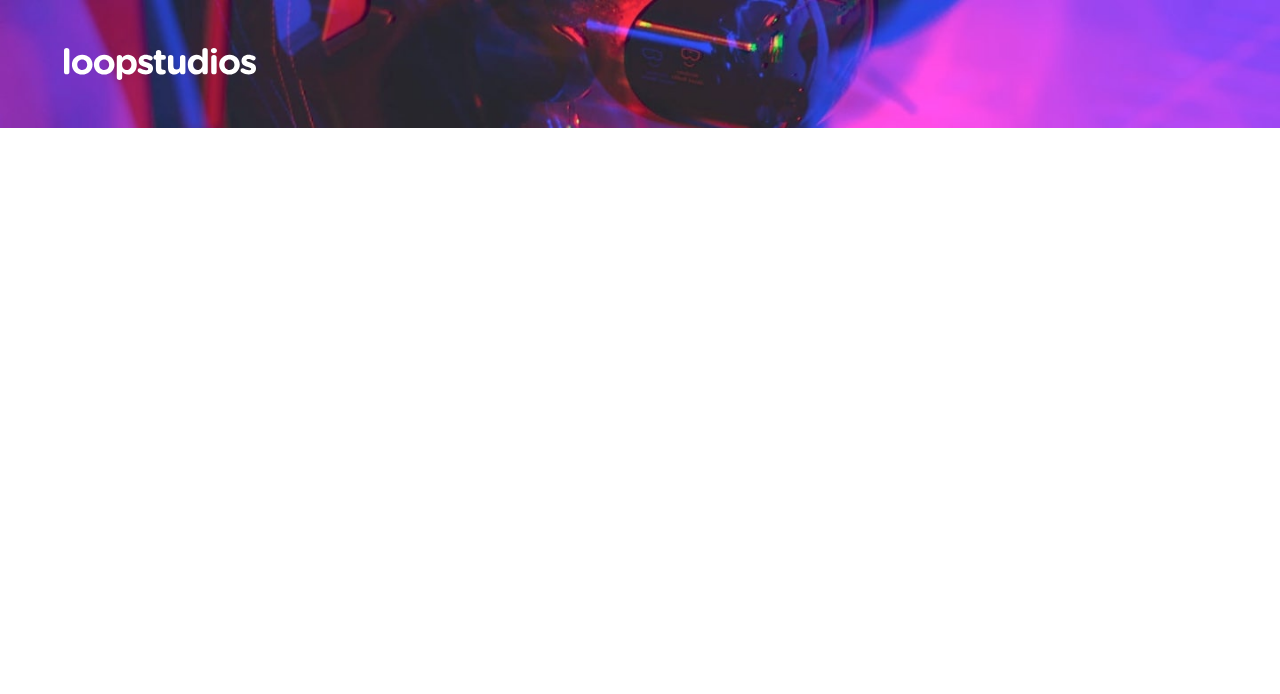
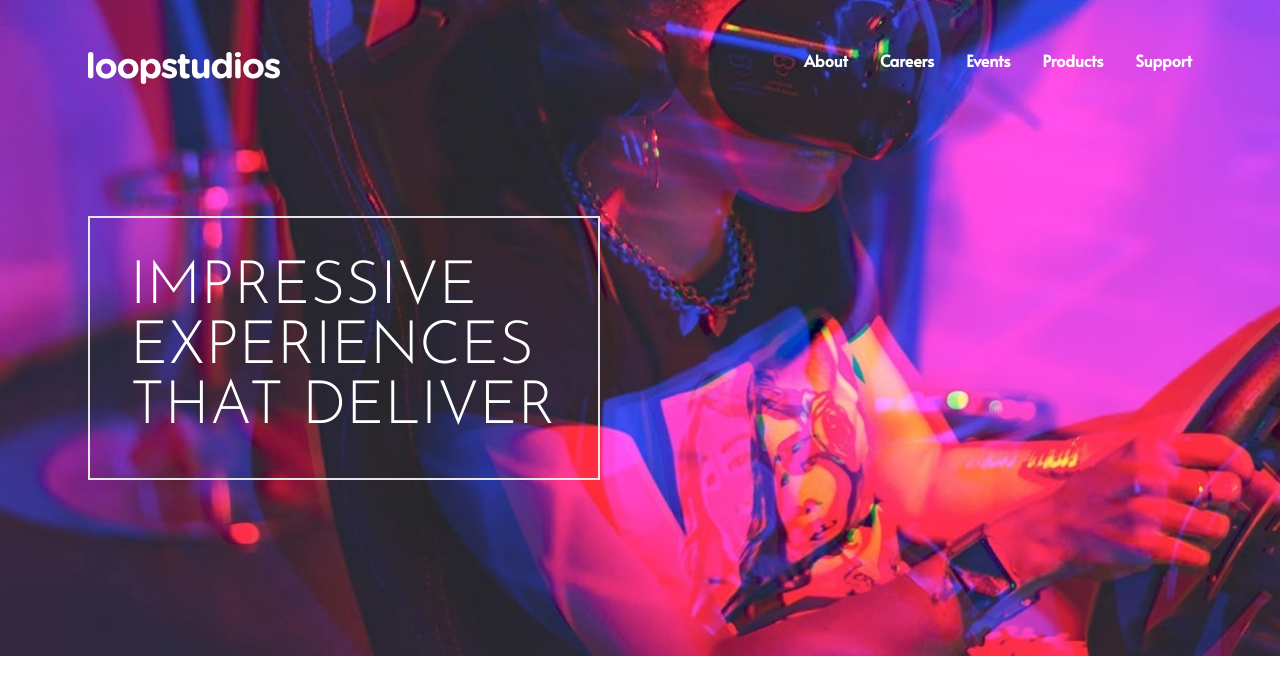
Before and after one commit to EddieO23/loopStudios-tailwindCSS, a website: page index.html in a window 1280 px wide. Drawn offline with Linux system fonts and the light colour scheme.

Commit message:
finished hero section with desktop nav bar

```diff
--- a/index.html
+++ b/index.html
@@ -24,10 +24,50 @@
 <!-- Hero section -->
  <section id="hero">
   <!-- Hero container -->
-   <div class="container max-w-6xl mx-auto px-6 py-12 md:px-0">
+   <div class="container max-w-6xl mx-auto px-6 py-12">
     <!-- Menu/Logo container/ Nav -->
-    <div class="flex items-center justify-between font-bold text-white">
+    <nav class="flex items-center justify-between font-bold text-white">
+      <!-- logo -->
       <img src="images/logo.svg" alt="">
+      <!-- menu -->
+       <div class="hidden h-10 font-alata md:flex md:space-x-8">
+        <div class="group">
+          <a href="#">About</a>
+          <div class="mx-2 group-hover:border-b group-hover:border-blue-50">
+
+          </div>
+        </div>
+        <div class="group">
+          <a href="#">Careers</a>
+          <div class="mx-2 group-hover:border-b group-hover:border-blue-50">
+
+          </div>
+        </div>
+        <div class="group">
+          <a href="#">Events</a>
+          <div class="mx-2 group-hover:border-b group-hover:border-blue-50">
+
+          </div>
+        </div>
+        <div class="group">
+          <a href="#">Products</a>
+          <div class="mx-2 group-hover:border-b group-hover:border-blue-50">
+
+          </div>
+        </div>
+        <div class="group">
+          <a href="#">Support</a>
+          <div class="mx-2 group-hover:border-b group-hover:border-blue-50">
+
+          </div>
+        </div>
+       </div>
+       <!-- @todo Hamburger button -->
+      </nav>
+    <!-- @todo Mobile menu -->
+
+    <div class="max-w-lg mt-32 mb-32 p-4 font-sans text-4xl text-white uppercase border-2 md:p-10 md:m-32 md:mx-0 md:text-6xl">
+      Impressive Experiences That Deliver
     </div>
    </div>
  </section>
```
Also changed, not shown: css/style.css.
